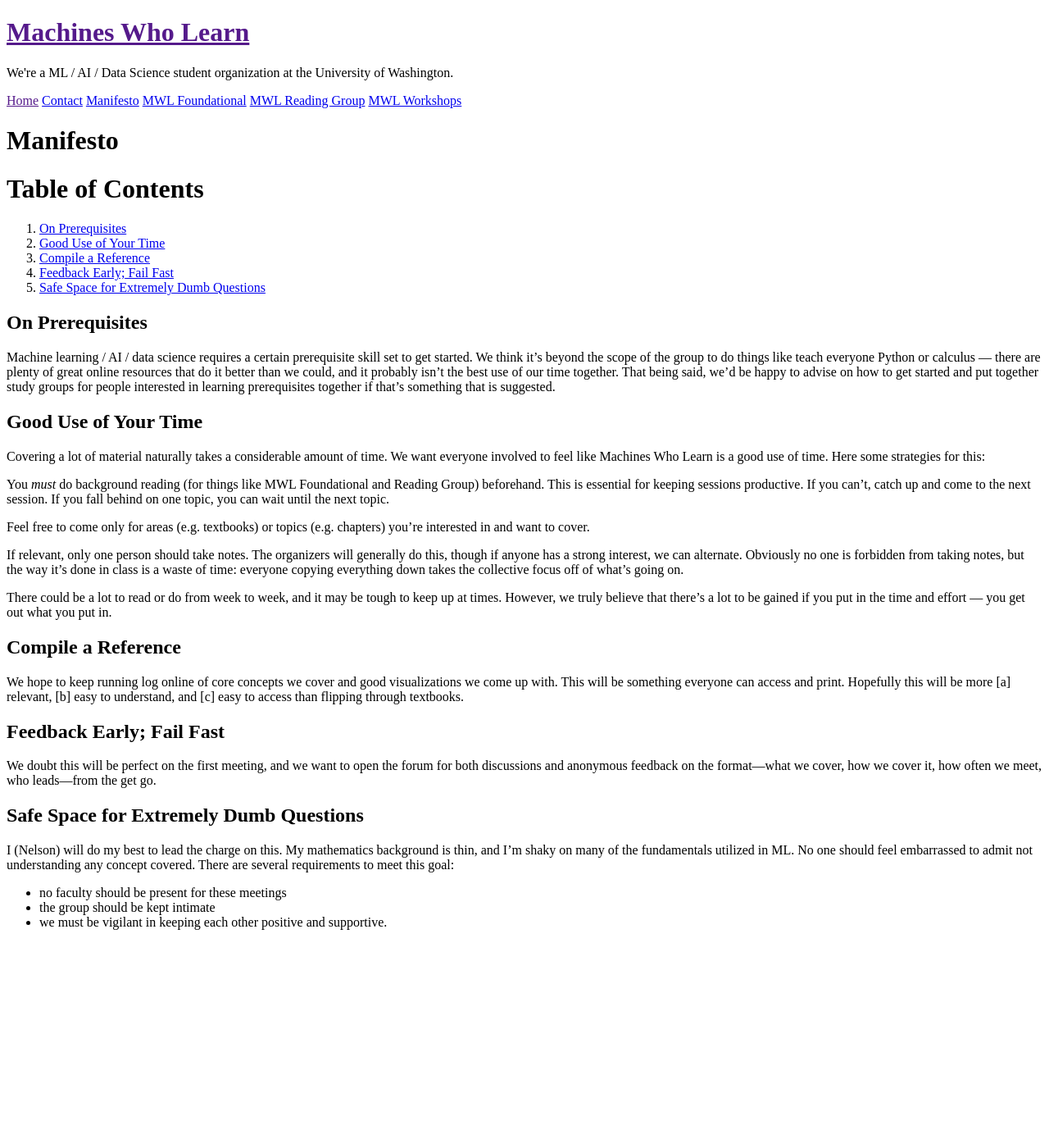
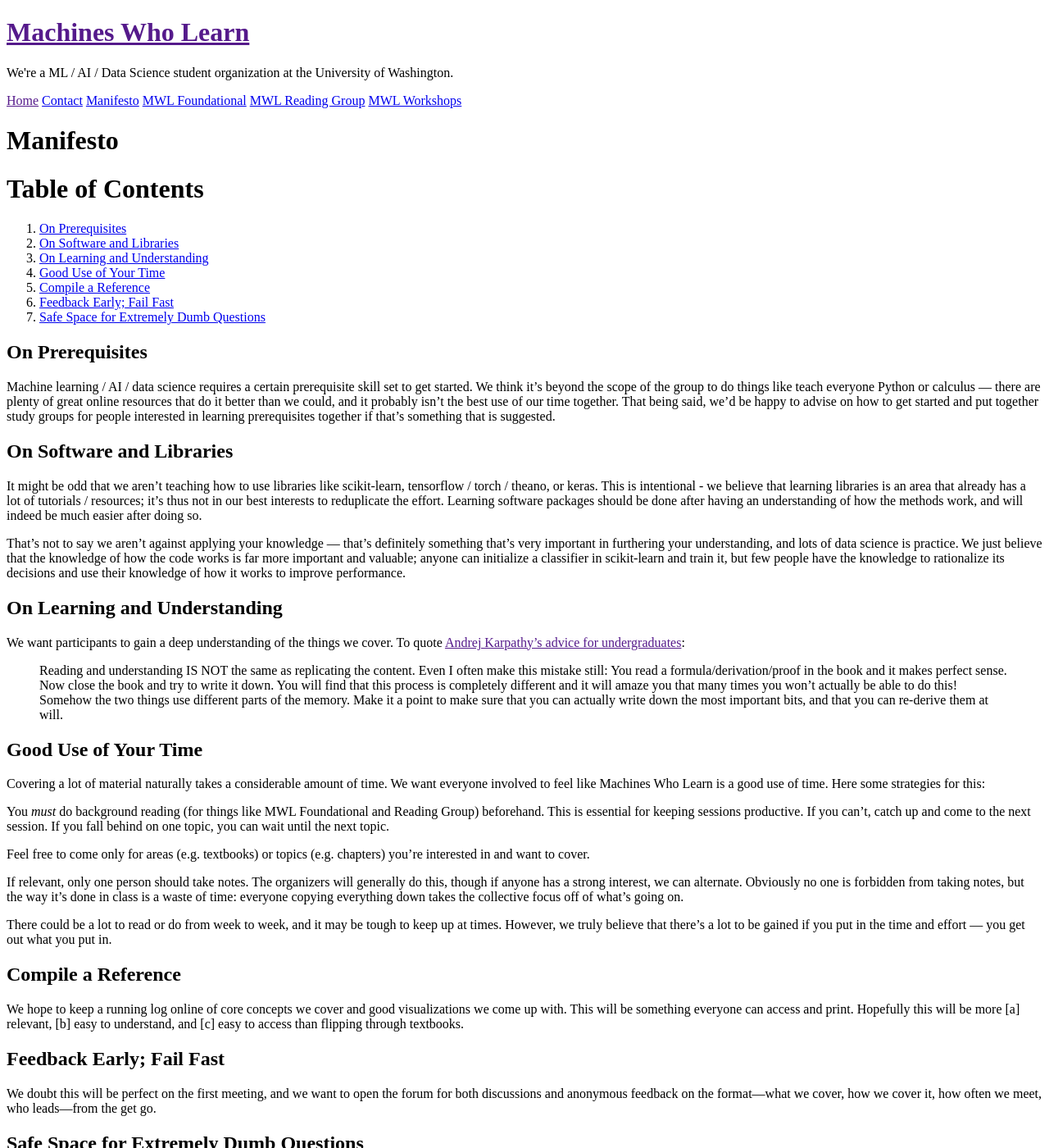
Before and after one commit to MachinesWhoLearn/machineswholearn.github.io, a Jekyll site: the page built from manifesto.md, in a window 1280 px wide and 1400 px high. Shown: the whole window at 82% size. Built offline with Jekyll 4.4.1, drawn with Linux system fonts in a browser that asks for light colours.

Commit message:
talk about software / learning in manifesto

```diff
--- a/manifesto.md
+++ b/manifesto.md
@@ -5,13 +5,14 @@ title: Manifesto
 
 # Table of Contents
 1. [On Prerequisites](#on-prerequisites)
-2. [Good Use of Your Time](#good-use-of-your-time)
-3. [Compile a Reference](#compile-a-reference)
-4. [Feedback Early; Fail Fast](#feedback-early-fail-fast)
-5. [Safe Space for Extremely Dumb Questions](#safe-space-for-extremely-dumb-questions)
+2. [On Software and Libraries](#on-software-and-libraries)
+3. [On Learning and Understanding](#on-learning-and-understanding)
+4. [Good Use of Your Time](#good-use-of-your-time)
+5. [Compile a Reference](#compile-a-reference)
+6. [Feedback Early; Fail Fast](#feedback-early-fail-fast)
+7. [Safe Space for Extremely Dumb Questions](#safe-space-for-extremely-dumb-questions)
 
 ## On Prerequisites
-
 
 Machine learning / AI / data science requires a certain prerequisite skill set
 to get started. We think it's beyond the scope of the group to do things like
@@ -20,6 +21,36 @@ that do it better than we could, and it probably isn't the best use of our time
 together. That being said, we'd be happy to advise on how to get started and put
 together study groups for people interested in learning prerequisites together
 if that's something that is suggested.
+
+## On Software and Libraries
+
+It might be odd that we aren't teaching how to use libraries like scikit-learn,
+tensorflow / torch / theano, or keras. This is intentional - we believe that
+learning libraries is an area that already has a lot of tutorials / resources;
+it's thus not in our best interests to reduplicate the effort. Learning software
+packages should be done after having an understanding of how the methods work,
+and will indeed be much easier after doing so.
+
+That's not to say we aren't against applying your knowledge --- that's
+definitely something that's very important in furthering your understanding, and
+lots of data science is practice. We just believe that the knowledge of how the
+code works is far more important and valuable; anyone can initialize a
+classifier in scikit-learn and train it, but few people have the knowledge to
+rationalize its decisions and use their knowledge of how it works to improve
+performance.
+
+## On Learning and Understanding
+
+We want participants to gain a deep understanding of the things we cover. To quote [Andrej Karpathy's advice for undergraduates]():
+
+> Reading and understanding IS NOT the same as replicating the content. Even I
+> often make this mistake still: You read a formula/derivation/proof in the book
+> and it makes perfect sense. Now close the book and try to write it down. You
+> will find that this process is completely different and it will amaze you that
+> many times you won't actually be able to do this! Somehow the two things use
+> different parts of the memory. Make it a point to make sure that you can
+> actually write down the most important bits, and that you can re-derive them
+> at will.
 
 ## Good Use of Your Time
 
@@ -47,7 +78,7 @@ you put in the time and effort --- you get out what you put in.
 
 ## Compile a Reference
 
-We hope to keep running log online of core concepts we cover and good visualizations we come up with. This will be something everyone can access and print. Hopefully this will be more [a] relevant, [b] easy to understand, and [c] easy to access than flipping through textbooks.
+We hope to keep a running log online of core concepts we cover and good visualizations we come up with. This will be something everyone can access and print. Hopefully this will be more [a] relevant, [b] easy to understand, and [c] easy to access than flipping through textbooks.
 
 ## Feedback Early; Fail Fast
 
```
